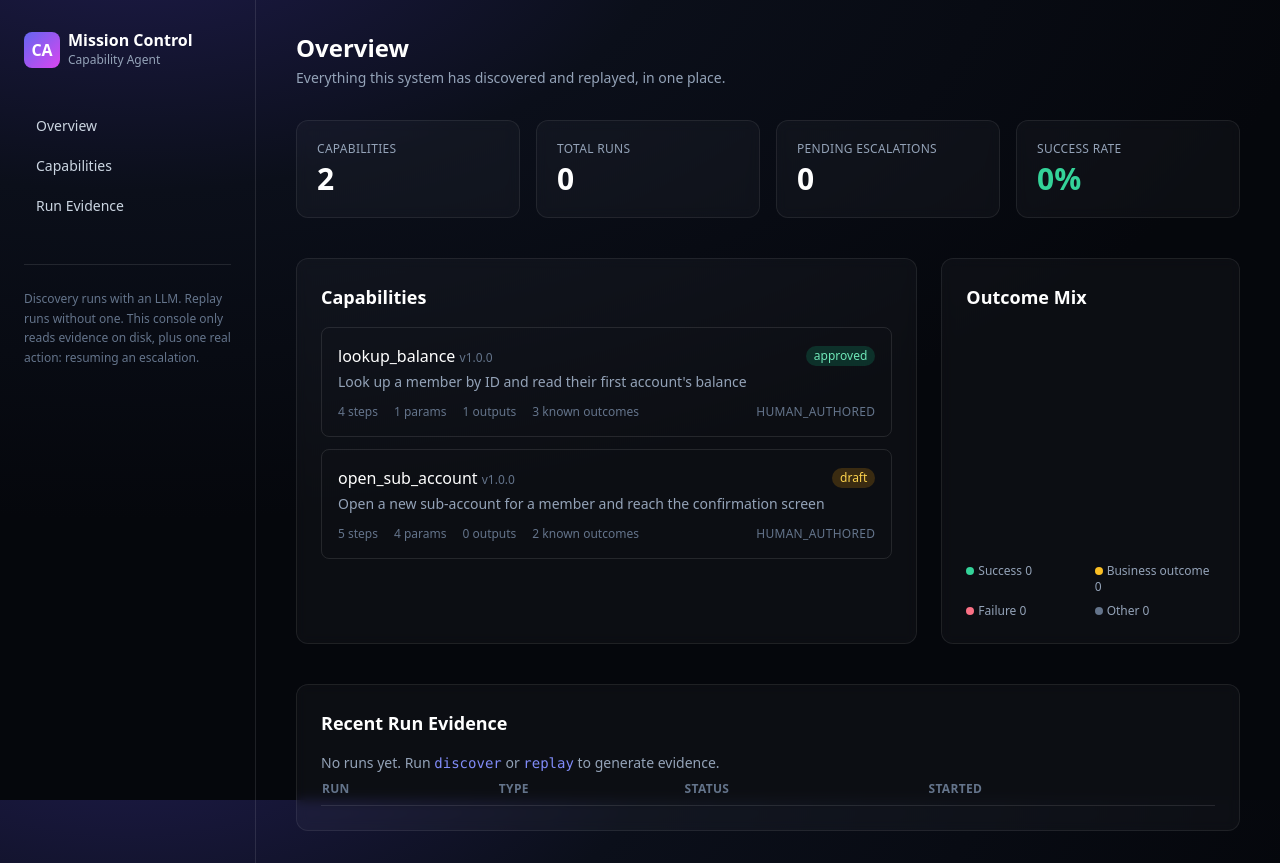
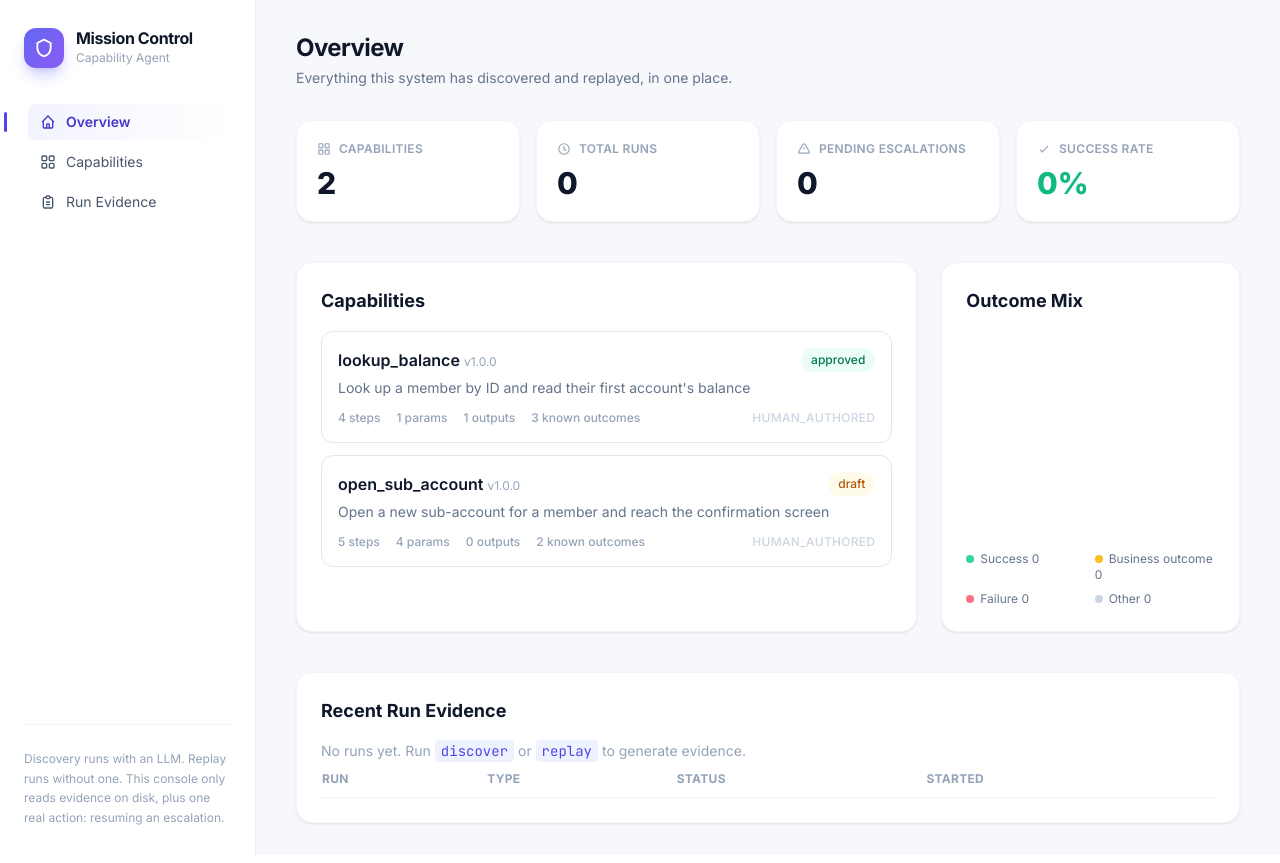
Before and after one commit to kevintlee01/capability-agent, a FastAPI app: page / in a window 1280 px wide. Run offline with FastAPI, Linux system fonts and the light colour scheme; lists and menus that the app fills with data are empty; a map, chart or similar area stays blank; some libraries are stand-ins or nearby versions.

Commit message:
Light-mode dashboard redesign (Inter font, soft shadows, icon system) + enforce 1-line comment/docstring rule across the whole codebase

```diff
--- a/capability_agent/discovery/agent_loop.py
+++ b/capability_agent/discovery/agent_loop.py
@@ -1,6 +1,4 @@
-"""Observe -> decide -> act loop. The LLM decides; this module executes,
-guards, records, and -- on success -- compiles a replayable artifact.
-"""
+"""Observe -> decide -> act loop: the LLM decides, this module executes/guards/records, and compiles a replayable artifact on success."""
 from __future__ import annotations
 
 import json
--- a/capability_agent/escalation/__init__.py
+++ b/capability_agent/escalation/__init__.py
@@ -1,5 +1 @@
-"""Human-in-the-loop escalation: pause automation, hand the SAME live session
-to a human, record what they do, then resume -- no fresh session, no co-browsing
-infra. The seam is a tiny control-state file plus Playwright event listeners
-that keep observing even while a human is driving.
-"""
+"""Human-in-the-loop escalation: pause automation, hand the same live session to a human, record what they do, then resume -- no fresh session needed."""
--- a/capability_agent/escalation/operator_cli.py
+++ b/capability_agent/escalation/operator_cli.py
@@ -1,8 +1,4 @@
-"""The mock operator surface: deliberately bare, per the assignment's scope
-note (a full co-browsing console is out of scope). Real part: it reads/writes
-the same control files the live run is blocking on, so resuming here truly
-hands control back to the same session -- not a new one.
-"""
+"""Deliberately bare mock operator surface: reads/writes the same control files the live run is blocking on, so resuming hands back the same session."""
 import json
 from pathlib import Path
 
--- a/capability_agent/replay/outcomes.py
+++ b/capability_agent/replay/outcomes.py
@@ -1,8 +1,4 @@
-"""The replay result taxonomy: success, known business outcome, or failure.
-
-This three-way split is the core design move for error handling: a caller
-must never have to guess whether 'no such member' was a crash.
-"""
+"""The replay result taxonomy: success, known business outcome, or failure -- a caller must never have to guess whether 'not found' was a crash."""
 from typing import Literal
 
 from pydantic import BaseModel
--- a/capability_agent/surface/__init__.py
+++ b/capability_agent/surface/__init__.py
@@ -1,3 +1 @@
-"""The automation surface: one Playwright session shared by discovery, replay,
-and human handoff, so 'ceding control' never means switching to a new session.
-"""
+"""The automation surface: one Playwright session shared by discovery, replay, and human handoff -- ceding control never means a new session."""
--- a/dashboard/main.py
+++ b/dashboard/main.py
@@ -25,6 +25,7 @@ def index(request: Request):
         "total_runs": len(runs),
         "pending_count": sum(1 for r in runs if r["pending_escalation"]),
         "distribution": outcome_distribution(),
+        "active": "overview",
     })
 
 
--- a/dashboard/templates/base.html
+++ b/dashboard/templates/base.html
@@ -4,37 +4,57 @@
 <meta charset="utf-8">
 <meta name="viewport" content="width=device-width, initial-scale=1">
 <title>{% block title %}Mission Control{% endblock %} - Capability Agent</title>
+<link rel="preconnect" href="https://fonts.googleapis.com">
+<link href="https://fonts.googleapis.com/css2?family=Inter:wght@400;500;600;700;800&family=JetBrains+Mono:wght@400;500&display=swap" rel="stylesheet">
 <script src="https://cdn.tailwindcss.com"></script>
 <script src="https://unpkg.com/htmx.org@1.9.12"></script>
 <script src="https://cdn.jsdelivr.net/npm/chart.js@4"></script>
 <script>
 tailwind.config = { theme: { extend: {
-  colors: { brand: { 50:'#eef2ff',100:'#e0e7ff',400:'#818cf8',500:'#6366f1',600:'#4f46e5',700:'#4338ca' } }
+  fontFamily: { sans: ['Inter', 'ui-sans-serif', 'system-ui'], mono: ['JetBrains Mono', 'ui-monospace'] },
+  colors: { brand: { 50:'#eef2ff',100:'#e0e7ff',200:'#c7d2fe',400:'#818cf8',500:'#6366f1',600:'#4f46e5',700:'#4338ca' } },
+  boxShadow: { card: '0 1px 2px rgba(16,24,40,0.04), 0 1px 3px rgba(16,24,40,0.06)', cardHover: '0 4px 12px rgba(16,24,40,0.08), 0 2px 4px rgba(16,24,40,0.06)' }
 }}}
 </script>
 <style>
-  body { background: radial-gradient(1200px 600px at 10% -10%, #1e1b4b 0%, #0b0f1a 45%, #05070c 100%); }
-  .glass { background: rgba(255,255,255,0.03); border: 1px solid rgba(255,255,255,0.08); backdrop-filter: blur(6px); }
+  body { background: #f7f8fb; }
+  .nav-link { position: relative; transition: all 0.15s ease; }
+  .nav-link.active { background: linear-gradient(90deg, rgba(99,102,241,0.08), transparent); color: #4338ca; font-weight: 600; }
+  .nav-link.active::before { content: ''; position: absolute; left: -24px; top: 8px; bottom: 8px; width: 3px; border-radius: 4px; background: #4f46e5; }
+  .card-hover { transition: box-shadow 0.2s ease, transform 0.2s ease; }
+  .card-hover:hover { box-shadow: 0 4px 12px rgba(16,24,40,0.08), 0 2px 4px rgba(16,24,40,0.06); transform: translateY(-1px); }
   ::-webkit-scrollbar { width: 8px; height: 8px; }
-  ::-webkit-scrollbar-thumb { background: #312e81; border-radius: 8px; }
+  ::-webkit-scrollbar-thumb { background: #cbd5e1; border-radius: 8px; }
+  ::-webkit-scrollbar-track { background: transparent; }
 </style>
 </head>
-<body class="h-full text-slate-200 font-sans antialiased">
+<body class="h-full text-slate-700 font-sans antialiased">
 <div class="flex min-h-full">
-  <aside class="w-64 shrink-0 border-r border-white/10 px-6 py-8 hidden md:block">
-    <div class="flex items-center gap-2 mb-10">
-      <div class="h-9 w-9 rounded-lg bg-gradient-to-br from-brand-500 to-fuchsia-500 flex items-center justify-center font-bold text-white">CA</div>
+  <aside class="w-64 shrink-0 bg-white border-r border-slate-200/80 px-6 py-7 hidden md:flex md:flex-col">
+    <div class="flex items-center gap-3 mb-9">
+      <div class="h-10 w-10 rounded-xl bg-gradient-to-br from-brand-500 to-violet-500 flex items-center justify-center text-white shadow-lg shadow-brand-500/30">
+        <svg xmlns="http://www.w3.org/2000/svg" class="h-5 w-5" viewBox="0 0 24 24" fill="none" stroke="currentColor" stroke-width="2.2" stroke-linecap="round" stroke-linejoin="round"><path d="M12 2l8 4v6c0 5-3.4 8.4-8 10-4.6-1.6-8-5-8-10V6l8-4z"/></svg>
+      </div>
       <div>
-        <div class="font-semibold text-white leading-none">Mission Control</div>
+        <div class="font-bold text-slate-900 leading-none tracking-tight">Mission Control</div>
         <div class="text-xs text-slate-400 mt-1">Capability Agent</div>
       </div>
     </div>
-    <nav class="space-y-1 text-sm">
-      <a href="/" class="block px-3 py-2 rounded-lg hover:bg-white/5 text-slate-300 hover:text-white transition">Overview</a>
-      <a href="/#artifacts" class="block px-3 py-2 rounded-lg hover:bg-white/5 text-slate-300 hover:text-white transition">Capabilities</a>
-      <a href="/#runs" class="block px-3 py-2 rounded-lg hover:bg-white/5 text-slate-300 hover:text-white transition">Run Evidence</a>
+    <nav class="space-y-1 text-sm ml-1">
+      <a href="/" class="nav-link flex items-center gap-2.5 px-3 py-2 rounded-lg hover:bg-slate-50 text-slate-600 {% if active == 'overview' %}active{% endif %}">
+        <svg class="h-4 w-4" viewBox="0 0 24 24" fill="none" stroke="currentColor" stroke-width="2"><path d="M3 12l2-2m0 0l7-7 7 7M5 10v10a1 1 0 001 1h3m10-11l2 2m-2-2v10a1 1 0 01-1 1h-3m-6 0a1 1 0 001-1v-4a1 1 0 011-1h2a1 1 0 011 1v4a1 1 0 001 1m-6 0h6"/></svg>
+        Overview
+      </a>
+      <a href="/#capabilities" class="nav-link flex items-center gap-2.5 px-3 py-2 rounded-lg hover:bg-slate-50 text-slate-600">
+        <svg class="h-4 w-4" viewBox="0 0 24 24" fill="none" stroke="currentColor" stroke-width="2"><rect x="3" y="3" width="7" height="7" rx="1.5"/><rect x="14" y="3" width="7" height="7" rx="1.5"/><rect x="3" y="14" width="7" height="7" rx="1.5"/><rect x="14" y="14" width="7" height="7" rx="1.5"/></svg>
+        Capabilities
+      </a>
+      <a href="/#runs" class="nav-link flex items-center gap-2.5 px-3 py-2 rounded-lg hover:bg-slate-50 text-slate-600">
+        <svg class="h-4 w-4" viewBox="0 0 24 24" fill="none" stroke="currentColor" stroke-width="2"><path d="M9 5H7a2 2 0 00-2 2v12a2 2 0 002 2h10a2 2 0 002-2V7a2 2 0 00-2-2h-2M9 5a2 2 0 002 2h2a2 2 0 002-2M9 5a2 2 0 012-2h2a2 2 0 012 2m-6 7h6m-6 4h6"/></svg>
+        Run Evidence
+      </a>
     </nav>
-    <div class="mt-10 pt-6 border-t border-white/10 text-xs text-slate-500 leading-relaxed">
+    <div class="mt-auto pt-6 border-t border-slate-100 text-xs text-slate-400 leading-relaxed">
       Discovery runs with an LLM. Replay runs without one. This console only
       reads evidence on disk, plus one real action: resuming an escalation.
     </div>
--- a/dashboard/templates/index.html
+++ b/dashboard/templates/index.html
@@ -1,109 +1,121 @@
 {% extends "base.html" %}
 {% block content %}
-<div class="mb-8">
-  <h1 class="text-2xl font-bold text-white">Overview</h1>
-  <p class="text-slate-400 text-sm mt-1">Everything this system has discovered and replayed, in one place.</p>
+<div class="mb-8 flex items-end justify-between">
+  <div>
+    <h1 class="text-2xl font-bold text-slate-900 tracking-tight">Overview</h1>
+    <p class="text-slate-500 text-sm mt-1">Everything this system has discovered and replayed, in one place.</p>
+  </div>
 </div>
 
 <div class="grid grid-cols-2 md:grid-cols-4 gap-4 mb-10">
-  <div class="glass rounded-xl p-5">
-    <div class="text-slate-400 text-xs uppercase tracking-wide">Capabilities</div>
-    <div class="text-3xl font-bold text-white mt-1">{{ artifacts|length }}</div>
+  <div class="bg-white rounded-2xl p-5 shadow-card border border-slate-100">
+    <div class="flex items-center gap-2 text-slate-400 text-xs font-semibold uppercase tracking-wide">
+      <svg class="h-3.5 w-3.5" viewBox="0 0 24 24" fill="none" stroke="currentColor" stroke-width="2"><rect x="3" y="3" width="7" height="7" rx="1.5"/><rect x="14" y="3" width="7" height="7" rx="1.5"/><rect x="3" y="14" width="7" height="7" rx="1.5"/><rect x="14" y="14" width="7" height="7" rx="1.5"/></svg>
+      Capabilities
+    </div>
+    <div class="text-3xl font-extrabold text-slate-900 mt-2">{{ artifacts|length }}</div>
   </div>
-  <div class="glass rounded-xl p-5">
-    <div class="text-slate-400 text-xs uppercase tracking-wide">Total Runs</div>
-    <div class="text-3xl font-bold text-white mt-1">{{ total_runs }}</div>
+  <div class="bg-white rounded-2xl p-5 shadow-card border border-slate-100">
+    <div class="flex items-center gap-2 text-slate-400 text-xs font-semibold uppercase tracking-wide">
+      <svg class="h-3.5 w-3.5" viewBox="0 0 24 24" fill="none" stroke="currentColor" stroke-width="2"><circle cx="12" cy="12" r="9"/><path d="M12 7v5l3 3"/></svg>
+      Total Runs
+    </div>
+    <div class="text-3xl font-extrabold text-slate-900 mt-2">{{ total_runs }}</div>
   </div>
-  <div class="glass rounded-xl p-5">
-    <div class="text-slate-400 text-xs uppercase tracking-wide">Pending Escalations</div>
-    <div class="text-3xl font-bold mt-1 {% if pending_count > 0 %}text-amber-400{% else %}text-white{% endif %}">{{ pending_count }}</div>
+  <div class="bg-white rounded-2xl p-5 shadow-card border border-slate-100">
+    <div class="flex items-center gap-2 text-slate-400 text-xs font-semibold uppercase tracking-wide">
+      <svg class="h-3.5 w-3.5" viewBox="0 0 24 24" fill="none" stroke="currentColor" stroke-width="2"><path d="M12 9v4m0 4h.01M10.3 3.9L2.6 17a1.5 1.5 0 001.3 2.2h16.2a1.5 1.5 0 001.3-2.2L13.7 3.9a1.5 1.5 0 00-2.6 0z"/></svg>
+      Pending Escalations
+    </div>
+    <div class="text-3xl font-extrabold mt-2 {% if pending_count > 0 %}text-amber-500{% else %}text-slate-900{% endif %}">{{ pending_count }}</div>
   </div>
-  <div class="glass rounded-xl p-5">
-    <div class="text-slate-400 text-xs uppercase tracking-wide">Success Rate</div>
-    <div class="text-3xl font-bold text-emerald-400 mt-1">
-      {% set total = distribution.success + distribution.business_outcome + distribution.failure %}
-      {{ "%.0f"|format((distribution.success / total * 100) if total else 0) }}%
+  <div class="bg-white rounded-2xl p-5 shadow-card border border-slate-100">
+    <div class="flex items-center gap-2 text-slate-400 text-xs font-semibold uppercase tracking-wide">
+      <svg class="h-3.5 w-3.5" viewBox="0 0 24 24" fill="none" stroke="currentColor" stroke-width="2"><path d="M5 13l4 4L19 7"/></svg>
+      Success Rate
     </div>
+    {% set total = distribution.success + distribution.business_outcome + distribution.failure %}
+    <div class="text-3xl font-extrabold text-emerald-500 mt-2">{{ "%.0f"|format((distribution.success / total * 100) if total else 0) }}%</div>
   </div>
 </div>
 
 <div class="grid md:grid-cols-3 gap-6 mb-10">
-  <div class="md:col-span-2 glass rounded-xl p-6">
-    <h2 id="artifacts" class="text-lg font-semibold text-white mb-4">Capabilities</h2>
+  <div id="capabilities" class="md:col-span-2 bg-white rounded-2xl p-6 shadow-card border border-slate-100">
+    <h2 class="text-lg font-bold text-slate-900 mb-4">Capabilities</h2>
     {% if not artifacts %}
-    <p class="text-slate-400 text-sm">No artifacts saved yet. Run <code class="text-brand-400">discover</code> or author one with a script.</p>
+    <p class="text-slate-400 text-sm">No artifacts saved yet. Run <code class="text-brand-600 bg-brand-50 px-1.5 py-0.5 rounded">discover</code> or author one with a script.</p>
     {% endif %}
     <div class="space-y-3">
       {% for a in artifacts %}
-      <a href="/artifacts/{{ a.name }}/{{ a.version }}" class="block rounded-lg border border-white/10 hover:border-brand-400/50 hover:bg-white/5 transition p-4">
+      <a href="/artifacts/{{ a.name }}/{{ a.version }}" class="card-hover block rounded-xl border border-slate-200 p-4">
         <div class="flex items-center justify-between">
-          <div class="font-medium text-white">{{ a.name }} <span class="text-slate-500 text-xs">v{{ a.version }}</span></div>
-          <span class="text-xs px-2 py-0.5 rounded-full {% if a.status == 'approved' %}bg-emerald-500/20 text-emerald-300{% else %}bg-amber-500/20 text-amber-300{% endif %}">{{ a.status }}</span>
+          <div class="font-semibold text-slate-900">{{ a.name }} <span class="text-slate-400 font-normal text-xs">v{{ a.version }}</span></div>
+          <span class="text-xs px-2.5 py-1 rounded-full font-medium {% if a.status == 'approved' %}bg-emerald-50 text-emerald-700{% else %}bg-amber-50 text-amber-700{% endif %}">{{ a.status }}</span>
         </div>
-        <p class="text-slate-400 text-sm mt-1">{{ a.description }}</p>
-        <div class="flex gap-4 mt-3 text-xs text-slate-500">
+        <p class="text-slate-500 text-sm mt-1.5">{{ a.description }}</p>
+        <div class="flex gap-4 mt-3 text-xs text-slate-400 font-medium">
           <span>{{ a.step_count }} steps</span>
           <span>{{ a.param_count }} params</span>
           <span>{{ a.output_count }} outputs</span>
           <span>{{ a.outcome_count }} known outcomes</span>
-          <span class="ml-auto uppercase tracking-wide">{{ a.created_by }}</span>
+          <span class="ml-auto uppercase tracking-wide text-slate-300">{{ a.created_by }}</span>
         </div>
       </a>
       {% endfor %}
     </div>
   </div>
 
-  <div class="glass rounded-xl p-6">
-    <h2 class="text-lg font-semibold text-white mb-4">Outcome Mix</h2>
-    <div style="height: 220px;">
+  <div class="bg-white rounded-2xl p-6 shadow-card border border-slate-100">
+    <h2 class="text-lg font-bold text-slate-900 mb-4">Outcome Mix</h2>
+    <div style="height: 200px;">
       <canvas id="outcomeChart"></canvas>
     </div>
-    <div class="grid grid-cols-2 gap-2 mt-4 text-xs text-slate-400">
-      <div><span class="inline-block w-2 h-2 rounded-full bg-emerald-400 mr-1"></span>Success {{ distribution.success }}</div>
-      <div><span class="inline-block w-2 h-2 rounded-full bg-amber-400 mr-1"></span>Business outcome {{ distribution.business_outcome }}</div>
-      <div><span class="inline-block w-2 h-2 rounded-full bg-rose-400 mr-1"></span>Failure {{ distribution.failure }}</div>
-      <div><span class="inline-block w-2 h-2 rounded-full bg-slate-500 mr-1"></span>Other {{ distribution.other }}</div>
+    <div class="grid grid-cols-2 gap-2 mt-5 text-xs text-slate-500">
+      <div><span class="inline-block w-2 h-2 rounded-full bg-emerald-400 mr-1.5"></span>Success {{ distribution.success }}</div>
+      <div><span class="inline-block w-2 h-2 rounded-full bg-amber-400 mr-1.5"></span>Business outcome {{ distribution.business_outcome }}</div>
+      <div><span class="inline-block w-2 h-2 rounded-full bg-rose-400 mr-1.5"></span>Failure {{ distribution.failure }}</div>
+      <div><span class="inline-block w-2 h-2 rounded-full bg-slate-300 mr-1.5"></span>Other {{ distribution.other }}</div>
     </div>
   </div>
 </div>
 
-<div class="glass rounded-xl p-6">
-  <h2 id="runs" class="text-lg font-semibold text-white mb-4">Recent Run Evidence</h2>
+<div id="runs" class="bg-white rounded-2xl p-6 shadow-card border border-slate-100">
+  <h2 class="text-lg font-bold text-slate-900 mb-4">Recent Run Evidence</h2>
   {% if not runs %}
-  <p class="text-slate-400 text-sm">No runs yet. Run <code class="text-brand-400">discover</code> or <code class="text-brand-400">replay</code> to generate evidence.</p>
+  <p class="text-slate-400 text-sm">No runs yet. Run <code class="text-brand-600 bg-brand-50 px-1.5 py-0.5 rounded">discover</code> or <code class="text-brand-600 bg-brand-50 px-1.5 py-0.5 rounded">replay</code> to generate evidence.</p>
   {% endif %}
   <table class="w-full text-sm">
     <thead>
-      <tr class="text-left text-slate-500 text-xs uppercase tracking-wide border-b border-white/10">
-        <th class="py-2 pr-4">Run</th>
-        <th class="py-2 pr-4">Type</th>
-        <th class="py-2 pr-4">Status</th>
-        <th class="py-2 pr-4">Started</th>
-        <th class="py-2"></th>
+      <tr class="text-left text-slate-400 text-xs font-semibold uppercase tracking-wide border-b border-slate-100">
+        <th class="py-2.5 pr-4">Run</th>
+        <th class="py-2.5 pr-4">Type</th>
+        <th class="py-2.5 pr-4">Status</th>
+        <th class="py-2.5 pr-4">Started</th>
+        <th class="py-2.5"></th>
       </tr>
     </thead>
     <tbody>
       {% for r in runs %}
-      <tr class="border-b border-white/5 hover:bg-white/5">
-        <td class="py-2 pr-4 font-mono text-xs text-slate-300">{{ r.run_id }}</td>
-        <td class="py-2 pr-4">
-          <span class="text-xs px-2 py-0.5 rounded-full {% if r.run_type == 'discovery' %}bg-fuchsia-500/20 text-fuchsia-300{% else %}bg-sky-500/20 text-sky-300{% endif %}">{{ r.run_type }}</span>
+      <tr class="border-b border-slate-50 hover:bg-slate-50/70 transition">
+        <td class="py-3 pr-4 font-mono text-xs text-slate-600">{{ r.run_id }}</td>
+        <td class="py-3 pr-4">
+          <span class="text-xs px-2.5 py-1 rounded-full font-medium {% if r.run_type == 'discovery' %}bg-fuchsia-50 text-fuchsia-700{% else %}bg-sky-50 text-sky-700{% endif %}">{{ r.run_type }}</span>
         </td>
-        <td class="py-2 pr-4">
+        <td class="py-3 pr-4">
           {% if r.pending_escalation %}
-          <span class="text-xs px-2 py-0.5 rounded-full bg-amber-500/20 text-amber-300 animate-pulse">needs human</span>
+          <span class="text-xs px-2.5 py-1 rounded-full font-medium bg-amber-50 text-amber-700 animate-pulse">needs human</span>
           {% elif r.status == 'success' %}
-          <span class="text-xs px-2 py-0.5 rounded-full bg-emerald-500/20 text-emerald-300">success</span>
+          <span class="text-xs px-2.5 py-1 rounded-full font-medium bg-emerald-50 text-emerald-700">success</span>
           {% elif r.status == 'business_outcome' %}
-          <span class="text-xs px-2 py-0.5 rounded-full bg-amber-500/20 text-amber-300">business outcome</span>
+          <span class="text-xs px-2.5 py-1 rounded-full font-medium bg-amber-50 text-amber-700">business outcome</span>
           {% elif r.status == 'failure' %}
-          <span class="text-xs px-2 py-0.5 rounded-full bg-rose-500/20 text-rose-300">failure</span>
+          <span class="text-xs px-2.5 py-1 rounded-full font-medium bg-rose-50 text-rose-700">failure</span>
           {% else %}
-          <span class="text-xs px-2 py-0.5 rounded-full bg-slate-500/20 text-slate-300">{{ r.status }}</span>
+          <span class="text-xs px-2.5 py-1 rounded-full font-medium bg-slate-100 text-slate-600">{{ r.status }}</span>
           {% endif %}
         </td>
-        <td class="py-2 pr-4 text-slate-400 text-xs">{{ r.started_at }}</td>
-        <td class="py-2 text-right"><a href="/runs/{{ r.run_id }}" class="text-brand-400 hover:text-brand-300 text-xs font-medium">View &rarr;</a></td>
+        <td class="py-3 pr-4 text-slate-400 text-xs">{{ r.started_at }}</td>
+        <td class="py-3 text-right"><a href="/runs/{{ r.run_id }}" class="text-brand-600 hover:text-brand-700 text-xs font-semibold">View &rarr;</a></td>
       </tr>
       {% endfor %}
     </tbody>
@@ -117,11 +129,12 @@ new Chart(document.getElementById('outcomeChart'), {
     labels: ['Success', 'Business outcome', 'Failure', 'Other'],
     datasets: [{
       data: [{{ distribution.success }}, {{ distribution.business_outcome }}, {{ distribution.failure }}, {{ distribution.other }}],
-      backgroundColor: ['#34d399', '#fbbf24', '#fb7185', '#64748b'],
-      borderWidth: 0,
+      backgroundColor: ['#34d399', '#fbbf24', '#fb7185', '#cbd5e1'],
+      borderWidth: 3,
+      borderColor: '#ffffff',
     }]
   },
-  options: { responsive: true, maintainAspectRatio: false, plugins: { legend: { display: false } } }
+  options: { responsive: true, maintainAspectRatio: false, cutout: '68%', plugins: { legend: { display: false } } }
 });
 </script>
 {% endblock %}
--- a/scripts/author_lookup_balance_artifact.py
+++ b/scripts/author_lookup_balance_artifact.py
@@ -1,8 +1,4 @@
-"""One-off script: hand-author a 'lookup_balance' artifact to prove the
-replay engine (locators, params, checkpoint, known business outcomes) works
-end to end against the live mock app, independent of the LLM discovery path.
-This is NOT the required real discovery-run evidence -- see README for that.
-"""
+"""One-off script: hand-author a 'lookup_balance' artifact to prove replay works end to end, independent of the LLM discovery path."""
 from capability_agent.artifact.schema import (
     ActionType, CapabilityArtifact, Checkpoint, Locator, LocatorKind,
     LocatorStrategy, Output, OutcomeDefinition, Param, Step, SurfaceType,
--- a/scripts/author_open_sub_account_artifact.py
+++ b/scripts/author_open_sub_account_artifact.py
@@ -1,8 +1,4 @@
-"""Hand-author 'open_sub_account' to exercise risky-step blocking, interstitial
-dismissal, validation-error business outcomes, and a genuine hard failure --
-the paths the lookup_balance artifact doesn't touch. Not the required real
-discovery-run evidence -- see README for that.
-"""
+"""Hand-author 'open_sub_account' to exercise risky-step blocking, interstitial dismissal, validation business outcomes, and a hard failure."""
 from capability_agent.artifact.schema import (
     ActionType, CapabilityArtifact, Checkpoint, InterstitialHandler, Locator,
     LocatorKind, LocatorStrategy, OutcomeDefinition, Param, Step, SurfaceType,
```
Also changed, not shown: REPORT.md (+44 -18 lines), capability_agent/artifact/schema.py (+3 -17 lines), capability_agent/guardrails/risk.py (+1 -6 lines), capability_agent/surface/observation.py (+1 -9 lines), dashboard/data.py (+1 -6 lines), dashboard/templates/artifact_detail.html (+59 -47 lines), dashboard/templates/run_detail.html (+32 -29 lines), tests/test_escalation_control.py (+1 -4 lines), README.md.
